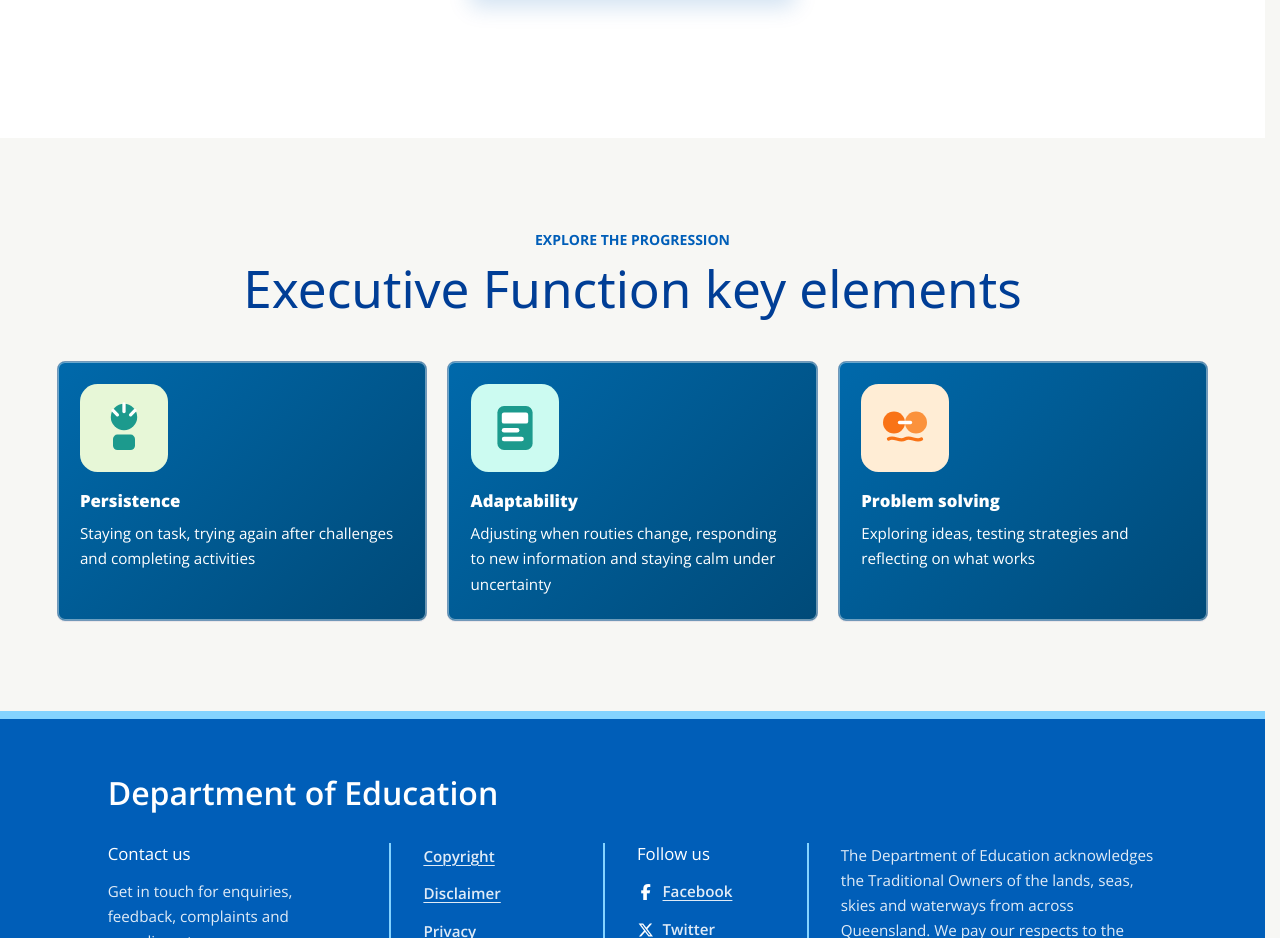
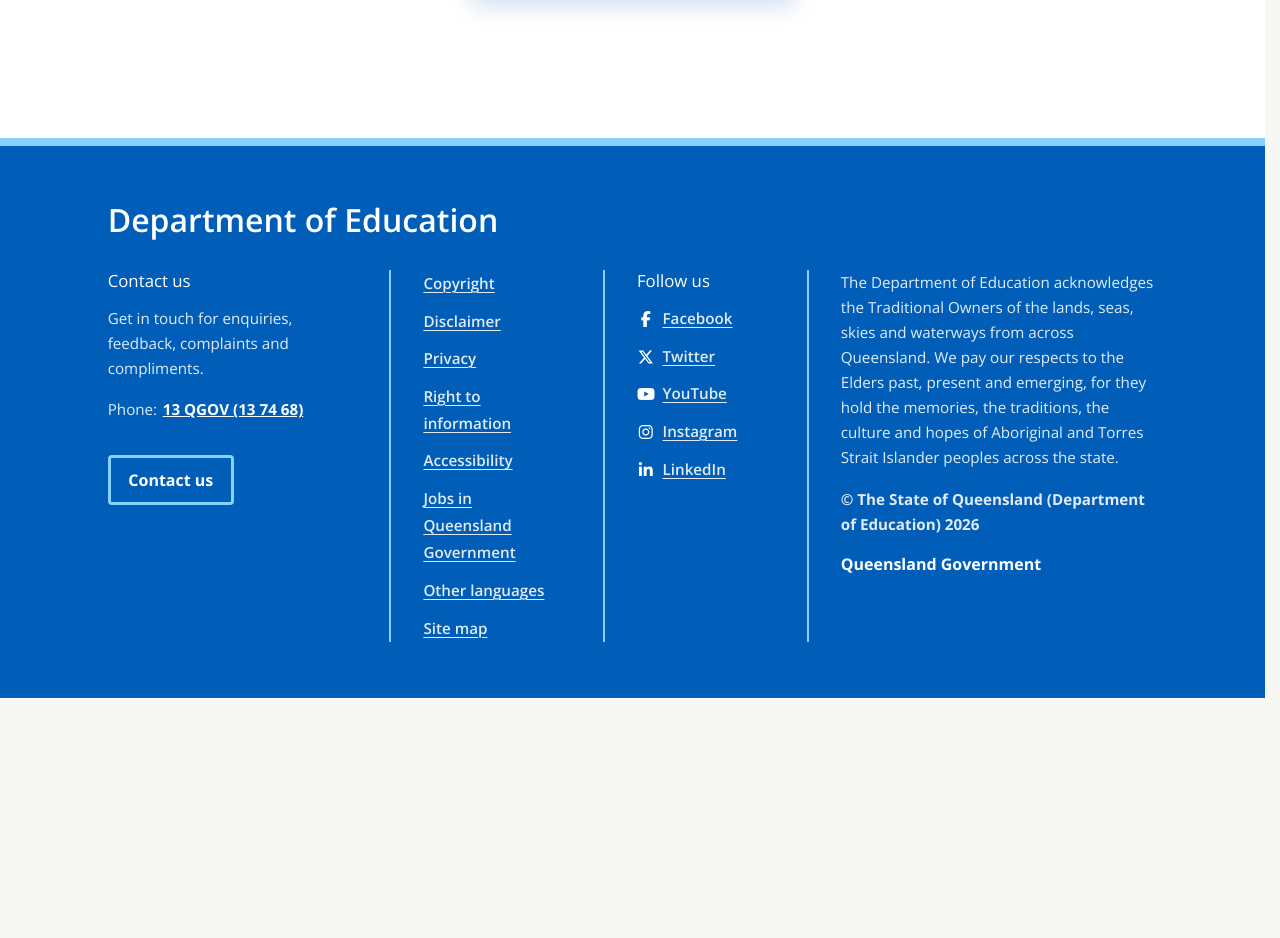
Before and after one commit to QED-KLPT/QED-KLPT, an Angular app: page /learning-domains/executive-function in a window 1280 px wide. Shown: the part 2440-3378 px from the top of the page. After the commit the page ends 3138 px from the top, so only its background shows below. Built offline with nearby package versions, Linux system fonts and the light colour scheme.

Commit message:
Remove key elements section

```diff
--- a/src/app/components/executive-function/executive-function.html
+++ b/src/app/components/executive-function/executive-function.html
@@ -91,26 +91,3 @@
     </div>
   </div>
 </section>
-
-<section class="section section--cream domain-pathways">
-  <div class="section__inner">
-    <div class="section__intro">
-      <p class="eyebrow">Explore the progression</p>
-      <h2>Executive Function key elements</h2>
-    </div>
-    <div class="card-grid">
-      @for (card of themedCards(); track card.title) {
-        <app-domain-card
-          [title]="card.title"
-          [description]="card.description"
-          [url]="card.url"
-          [background]="card.background"
-          [hoverBorderColor]="card.hoverBorderColor"
-          [imageSrc]="card.imageSrc"
-          [imageAlt]="card.imageAlt"
-          [textColor]="card.textColor"
-        />
-      }
-    </div>
-  </div>
-</section>
```
